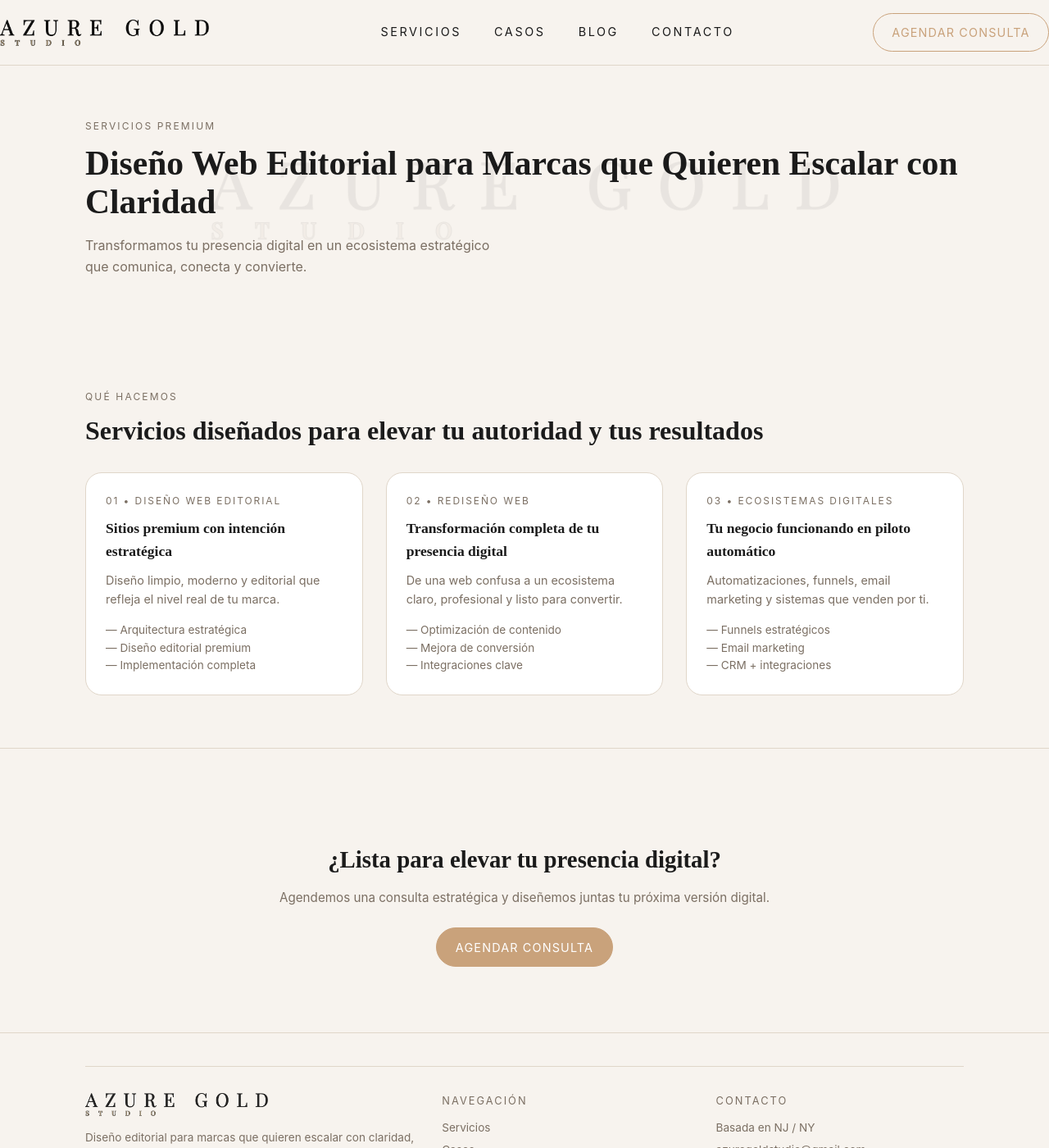
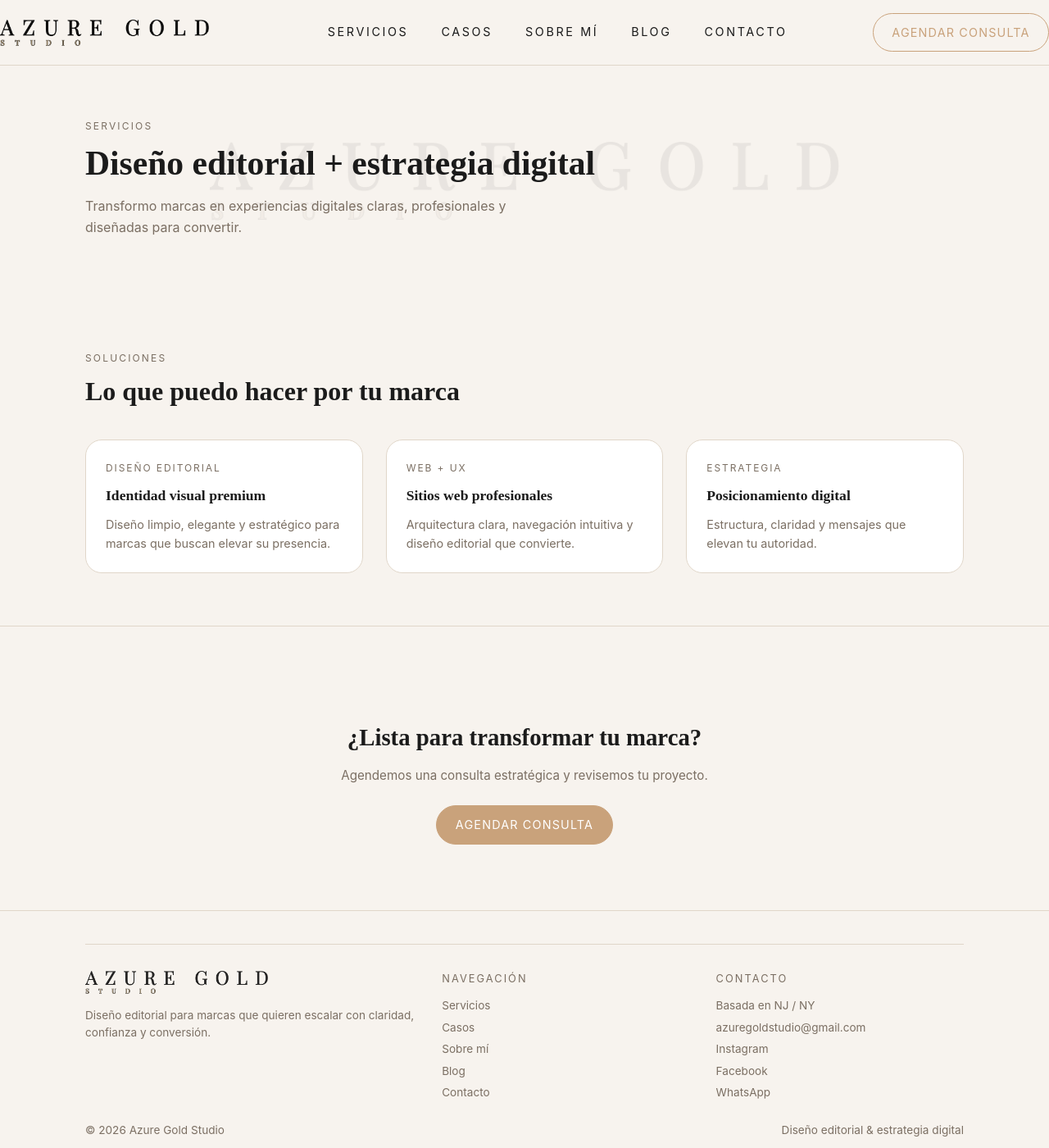
Before and after one commit to jcynay0206/mi_portfolio, a Jekyll site: the page servicios/index.html, which Jekyll copies as it is, in a window 1280 px wide and 1400 px high. Shown: the whole window at 82% size. Built offline with Jekyll 4.4.1, drawn with Linux system fonts in a browser that asks for light colours; some of the changed text lies outside the part shown.

Commit message:
Update index.html

```diff
--- a/servicios/index.html
+++ b/servicios/index.html
@@ -13,11 +13,9 @@
 <!-- MENÚ -->
 <nav class="menu">
   <div class="menu-inner">
-
     <a href="/" class="menu-logo desktop-logo">
       <img src="/assets/img/branding/logo.png" alt="Azure Gold Studio">
     </a>
-
     <a href="/" class="menu-logo mobile-logo">
       <span>AZURE GOLD</span> STUDIO
     </a>
@@ -25,6 +23,7 @@
     <div class="menu-links">
       <a href="/servicios/">Servicios</a>
       <a href="/casos/">Casos</a>
+      <a href="/sobre-mi/">Sobre mí</a>
       <a href="/blog/">Blog</a>
       <a href="/contacto/">Contacto</a>
     </div>
@@ -33,56 +32,41 @@
   </div>
 </nav>
 
-<!-- HERO EDITORIAL -->
-<header class="hero hero-watermark">
+<!-- HERO -->
+<header class="hero hero-watermark fade-in">
   <div class="wrapper">
-    <div class="hero-eyebrow">Servicios premium</div>
-    <h1 class="hero-title">Diseño Web Editorial para Marcas que Quieren Escalar con Claridad</h1>
+    <div class="hero-eyebrow">Servicios</div>
+    <h1 class="hero-title">Diseño editorial + estrategia digital</h1>
     <p class="hero-subtitle">
-      Transformamos tu presencia digital en un ecosistema estratégico que comunica, conecta y convierte.
+      Transformo marcas en experiencias digitales claras, profesionales y diseñadas para convertir.
     </p>
   </div>
 </header>
 
-<!-- CONTENIDO -->
+<!-- SERVICIOS -->
 <section>
   <div class="wrapper">
-    <div class="section-label">Qué hacemos</div>
-    <h2 class="section-title">Servicios diseñados para elevar tu autoridad y tus resultados</h2>
+    <div class="section-label">Soluciones</div>
+    <h2 class="section-title fade-up delay-1">Lo que puedo hacer por tu marca</h2>
 
-    <div class="cards-3">
+    <div class="cards-3" style="margin-top: 2.5rem;">
 
-      <article class="card">
-        <div class="card-label">01 • Diseño Web Editorial</div>
-        <h3 class="card-title">Sitios premium con intención estratégica</h3>
-        <p class="card-text">Diseño limpio, moderno y editorial que refleja el nivel real de tu marca.</p>
-        <ul class="card-list">
-          <li>Arquitectura estratégica</li>
-          <li>Diseño editorial premium</li>
-          <li>Implementación completa</li>
-        </ul>
+      <article class="card fade-up delay-1">
+        <div class="card-label">Diseño editorial</div>
+        <h3 class="card-title">Identidad visual premium</h3>
+        <p class="card-text">Diseño limpio, elegante y estratégico para marcas que buscan elevar su presencia.</p>
       </article>
 
-      <article class="card">
-        <div class="card-label">02 • Rediseño Web</div>
-        <h3 class="card-title">Transformación completa de tu presencia digital</h3>
-        <p class="card-text">De una web confusa a un ecosistema claro, profesional y listo para convertir.</p>
-        <ul class="card-list">
-          <li>Optimización de contenido</li>
-          <li>Mejora de conversión</li>
-          <li>Integraciones clave</li>
-        </ul>
+      <article class="card fade-up delay-2">
+        <div class="card-label">Web + UX</div>
+        <h3 class="card-title">Sitios web profesionales</h3>
+        <p class="card-text">Arquitectura clara, navegación intuitiva y diseño editorial que convierte.</p>
       </article>
 
-      <article class="card">
-        <div class="card-label">03 • Ecosistemas Digitales</div>
-        <h3 class="card-title">Tu negocio funcionando en piloto automático</h3>
-        <p class="card-text">Automatizaciones, funnels, email marketing y sistemas que venden por ti.</p>
-        <ul class="card-list">
-          <li>Funnels estratégicos</li>
-          <li>Email marketing</li>
-          <li>CRM + integraciones</li>
-        </ul>
+      <article class="card fade-up delay-3">
+        <div class="card-label">Estrategia</div>
+        <h3 class="card-title">Posicionamiento digital</h3>
+        <p class="card-text">Estructura, claridad y mensajes que elevan tu autoridad.</p>
       </article>
 
     </div>
@@ -90,10 +74,10 @@
 </section>
 
 <!-- CTA -->
-<section id="contacto">
+<section class="fade-in delay-2">
   <div class="wrapper cta-final">
-    <h2>¿Lista para elevar tu presencia digital?</h2>
-    <p>Agendemos una consulta estratégica y diseñemos juntas tu próxima versión digital.</p>
+    <h2>¿Lista para transformar tu marca?</h2>
+    <p>Agendemos una consulta estratégica y revisemos tu proyecto.</p>
     <a href="/calendly/" class="btn">Agendar consulta</a>
   </div>
 </section>
@@ -102,7 +86,6 @@
 <footer>
   <div class="wrapper">
     <div class="footer-grid">
-
       <div>
         <img src="/assets/img/branding/logo.png" class="footer-logo">
         <p>Diseño editorial para marcas que quieren escalar con claridad, confianza y conversión.</p>
@@ -113,6 +96,7 @@
         <ul class="footer-links">
           <li><a href="/servicios/">Servicios</a></li>
           <li><a href="/casos/">Casos</a></li>
+          <li><a href="/sobre-mi/">Sobre mí</a></li>
           <li><a href="/blog/">Blog</a></li>
           <li><a href="/contacto/">Contacto</a></li>
         </ul>
@@ -127,12 +111,7 @@
           <li><a href="https://facebook.com/azuregoldstudio" target="_blank">Facebook</a></li>
           <li><a href="https://wa.me/19086774196" target="_blank">WhatsApp</a></li>
         </ul>
-
-          <li>Basada en NJ / NY</li>
-          <li><a href="mailto:hello@yunersystudio.com">hello@yunersystudio.com</a></li>
-        </ul>
       </div>
-
     </div>
 
     <div class="footer-bottom">
```
Lines whose indentation alone changed are shown as unchanged.
